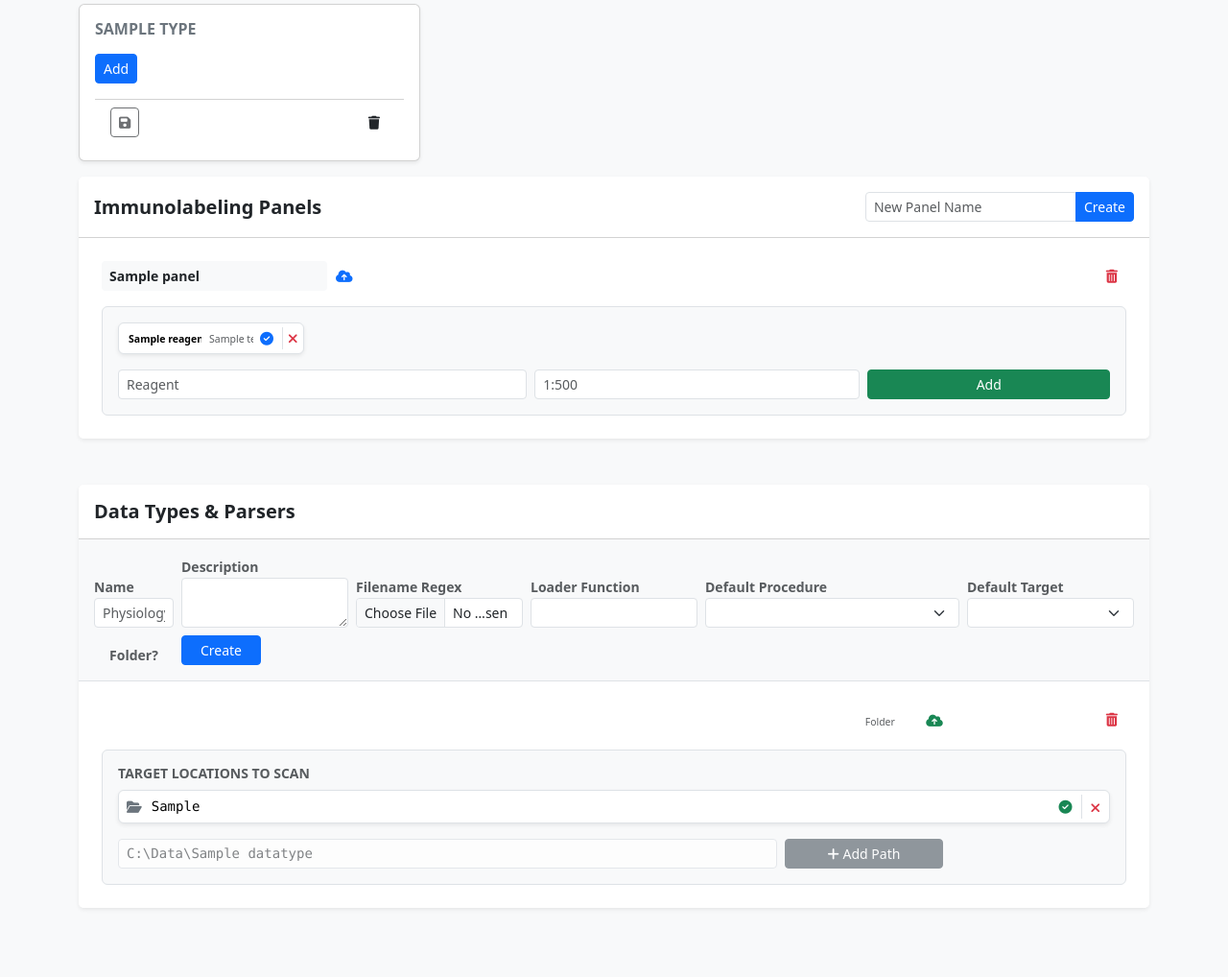
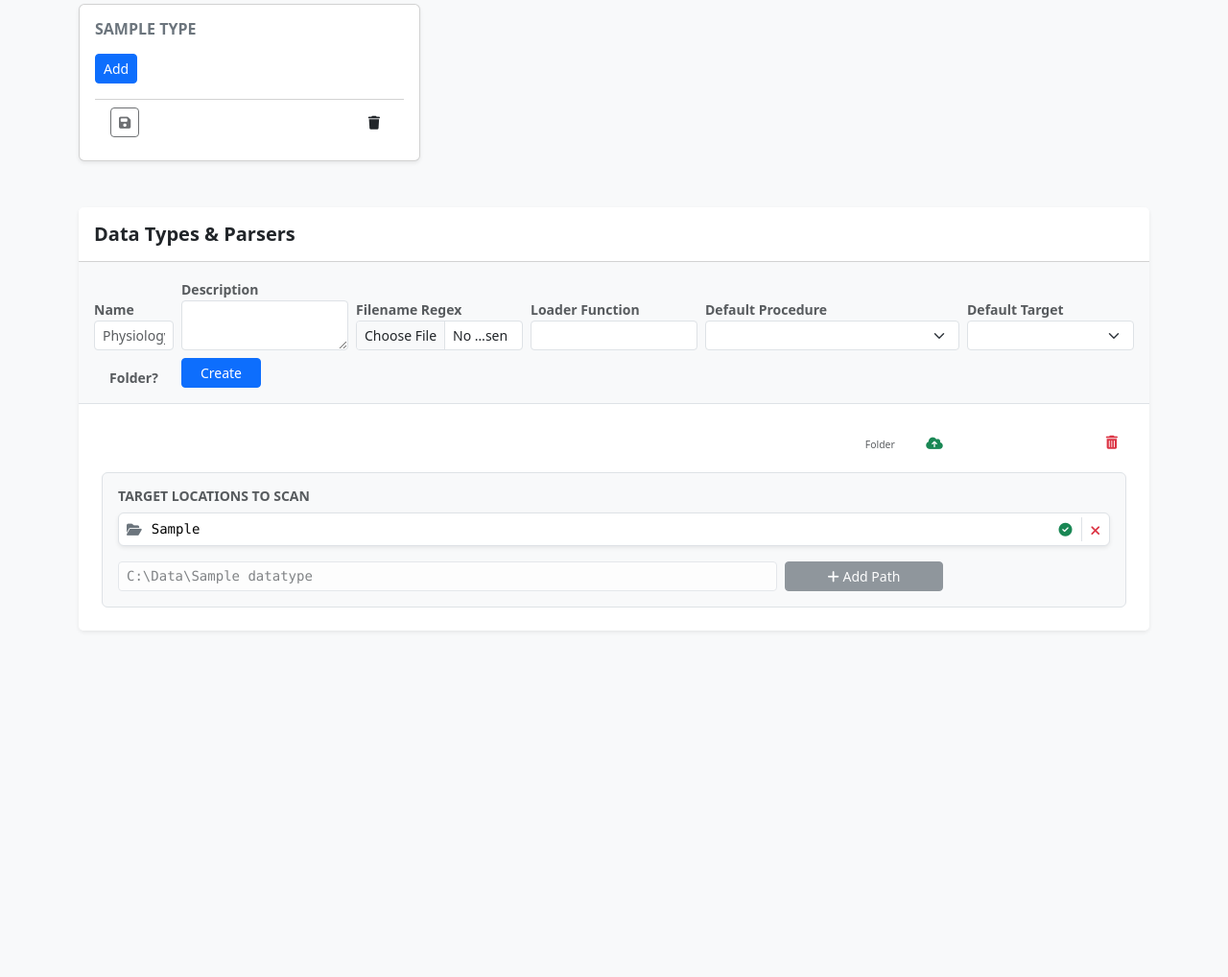
Before and after one commit to bburan/colony-manager, a Python web app: template src/colony_manager_gui/templates/view_settings.html in a window 1280 px wide. Shown: the part 132-1150 px from the top of the page at 96% size. After the commit the page ends 790 px from the top, so only its background shows below. Run offline with Jinja, Linux system fonts and the light colour scheme; the template is opened without the code that fills it: most values are stand-ins (such as "Sample title", 1, 10 or a date in 2020); form fields are guessed from the names that the template uses; some libraries are stand-ins or nearby versions.

Commit message:
Simplify immunolabeling panel

```diff
--- a/src/colony_manager_gui/templates/view_settings.html
+++ b/src/colony_manager_gui/templates/view_settings.html
@@ -41,55 +41,7 @@
     {% endfor %}
 </div>
 
-<div class="card shadow-sm border-0 mb-5">
-    <header class="card-header bg-white py-3 d-flex justify-content-between align-items-center flex-wrap">
-        <h2 class="h5 mb-0 fw-bold">Immunolabeling Panels</h2>
-        <form action="{{ url_for('main.create_setting', item_type='immunolabeling_panel') }}" method="POST" class="input-group input-group-sm w-auto">
-            {{ simple_add_form.hidden_tag() }}
-            <input type="text" name="name" class="form-control" placeholder="New Panel Name">
-            <button class="btn btn-primary">Create</button>
-        </form>
-    </header>
 
-    <div class="list-group list-group-flush">
-        {% for panel in panels %}
-        <article class="list-group-item p-4">
-            <header class="d-flex justify-content-between align-items-center mb-3">
-                <form action="{{ url_for('main.update_setting', item_type='immunolabeling_panel', item_id=panel.id) }}" method="POST" class="d-flex align-items-center">
-                    <input type="text" name="name" value="{{ panel.name }}" class="form-control form-control-sm fw-bold border-0 bg-light me-2" oninput="markDirty(this)">
-                    <button type="submit" class="btn btn-link btn-sm save-btn p-0"><i class="fas fa-cloud-upload-alt"></i></button>
-                </form>
-                <form action="{{ url_for('main.delete_panel', panel_id=panel.id) }}" method="POST" onsubmit="return confirm('Delete panel?');">
-                    <button class="btn btn-sm btn-link text-danger"><i class="fas fa-trash-alt"></i></button>
-                </form>
-            </header>
-
-            <div class="bg-light rounded p-3 border">
-                <div class="d-flex flex-wrap gap-2 mb-3">
-                    {% for reagent in panel.reagents %}
-                    <span class="badge bg-white text-dark border d-flex align-items-center p-1 shadow-sm">
-                        <form action="{{ url_for('main.update_setting', item_type='reagent', item_id=reagent.id) }}" method="POST" class="d-flex align-items-center px-1">
-                            <input type="text" name="name" value="{{ reagent.name }}" class="border-0 bg-transparent fw-bold small" style="width: 80px;" oninput="markDirty(this)">
-                            <input type="text" name="description" value="{{ reagent.description }}" class="border-0 bg-transparent text-muted small ms-1" style="width: 50px;" oninput="markDirty(this)">
-                            <button type="submit" class="btn btn-link btn-sm save-btn p-0 ms-1"><i class="fas fa-check-circle"></i></button>
-                        </form>
-                        <form action="{{ url_for('main.delete_setting', item_type='reagent', item_id=reagent.id) }}" method="POST" class="ms-1 border-start ps-1">
-                            <button class="btn btn-link btn-sm text-danger p-0"><i class="fas fa-times"></i></button>
-                        </form>
-                    </span>
-                    {% endfor %}
-                </div>
-                <form action="{{ url_for('main.add_reagent', panel_id=panel.id) }}" method="POST" class="row g-2">
-                    {{ simple_add_with_description_form.hidden_tag() }}
-                    <div class="col-md-5"><input type="text" name="name" class="form-control form-control-sm" placeholder="Reagent"></div>
-                    <div class="col-md-4"><input type="text" name="description" class="form-control form-control-sm" placeholder="1:500"></div>
-                    <div class="col-md-3"><button class="btn btn-success btn-sm w-100">Add</button></div>
-                </form>
-            </div>
-        </article>
-        {% endfor %}
-    </div>
-</div>
 
 <div class="card shadow-sm border-0 mt-5 mb-5">
     <header class="card-header bg-white py-3 d-flex justify-content-between align-items-center flex-wrap">
```
Also changed, not shown: migrations/versions/dcf6955e7e8c_simplify_immunolabeling_panel.py (added, +64 -0 lines), src/colony_manager/models.py (+2 -7 lines), src/colony_manager_gui/routes/main.py (+1 -27 lines).
